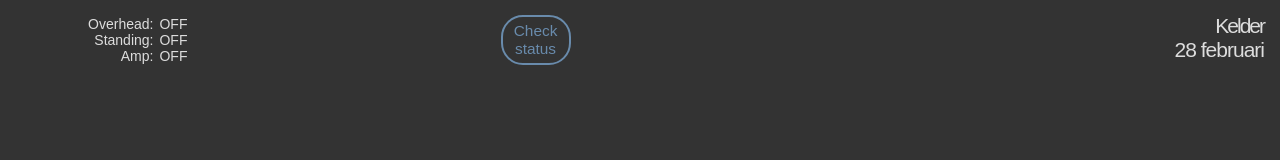
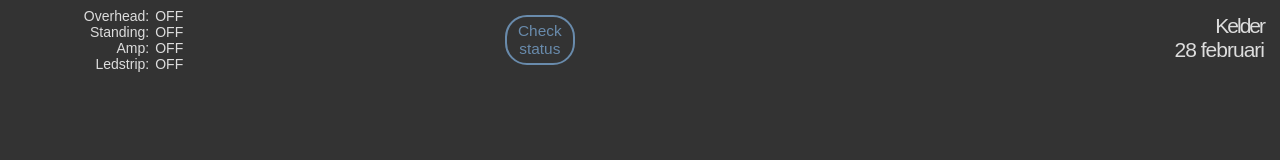
Before and after one commit to ASdeWekker/kelder, a React (Create React App) app in the folder client/: page / in a window 1280 px wide. Shown: the top 160 px of the page. Built offline with nearby package versions, Linux system fonts and the light colour scheme.

Commit message:
added functionality so the status of the ledstrip will be checked

```diff
--- a/client/src/components/Header.js
+++ b/client/src/components/Header.js
@@ -10,9 +10,10 @@ class Header extends Component {
 			date: new Date(),
 			// Set the state switch statuses.
 			switchStatus: [
-				{ shortName: "o", longName: "Overhead", status: "OFF" },
-				{ shortName: "s", longName: "Standing", status: "OFF" },
-				{ shortName: "a", longName: "Amp", status: "OFF" },
+				{ fetchArg: "wifi/o", name: "Overhead", status: "OFF" },
+				{ fetchArg: "wifi/s", name: "Standing", status: "OFF" },
+				{ fetchArg: "wifi/a", name: "Amp", status: "OFF" },
+				{ fetchArg: "led/s", name: "Ledstrip", status: "OFF" },
 			],
 			// Set a state for the menu being active.
 			menuActive: false,
@@ -41,8 +42,8 @@ class Header extends Component {
 	}
 
 	// Check the status of the switches and set the new state.
-	checkStatus = (dev) => {
-		fetch(`/api/wifi/${dev}/status`, {
+	checkStatus = (arg) => {
+		fetch(`/api/${arg}/status`, {
 			method:"get",
 			dataType:"json",
 			headers: {
@@ -53,7 +54,7 @@ class Header extends Component {
 			.then(res => {
 				let changedObj = this.state.switchStatus
 				changedObj.map(el => {
-					if (el.shortName === dev) el.status = res.status.toUpperCase()
+					if (el.fetchArg === arg) el.status = res.status.toUpperCase()
 					return el
 				})
 				this.setState({ switchStatus: changedObj })
@@ -64,7 +65,7 @@ class Header extends Component {
 	checkStatusButton = () => {
 		// eslint-disable-next-line
 		this.state.switchStatus.map(el => {
-			this.checkStatus(el.shortName)
+			this.checkStatus(el.fetchArg)
 		})
 	}
 
@@ -83,12 +84,14 @@ class Header extends Component {
 				<div className="header--container">
 					<div className="header--container--left">
 						<p className="header--container--left--status">
-							<span className="left-status">{this.state.switchStatus[0].longName}:</span>
-							<span className="right-status">{this.state.switchStatus[0].status}<br /></span>
-							<span className="left-status">{this.state.switchStatus[1].longName}:</span>
-							<span className="right-status">{this.state.switchStatus[1].status}<br /></span>
-							<span className="left-status">{this.state.switchStatus[2].longName}:</span>
-							<span className="right-status">{this.state.switchStatus[2].status}<br /></span>
+							<span className="left-status">{this.state.switchStatus[0].name}:</span>
+							<span className="right-status">{this.state.switchStatus[0].status}</span><br />
+							<span className="left-status">{this.state.switchStatus[1].name}:</span>
+							<span className="right-status">{this.state.switchStatus[1].status}</span><br />
+							<span className="left-status">{this.state.switchStatus[2].name}:</span>
+							<span className="right-status">{this.state.switchStatus[2].status}</span><br />
+							<span className="left-status">{this.state.switchStatus[3].name}:</span>
+							<span className="right-status">{this.state.switchStatus[3].status}</span><br />
 						</p>
 						<button
 							className="header--container--left--check-button"
--- a/client/src/styles/partials/_header.sass
+++ b/client/src/styles/partials/_header.sass
@@ -23,7 +23,7 @@
 
 			&--status
 				margin-left: 16px
-				width: 27vw
+				width: 28vw
 
 				.left-status
 					display: inline-block
```
Also changed, not shown: client/src/styles/index.css, 1 other file (tests, documents, lock files or other folders).
